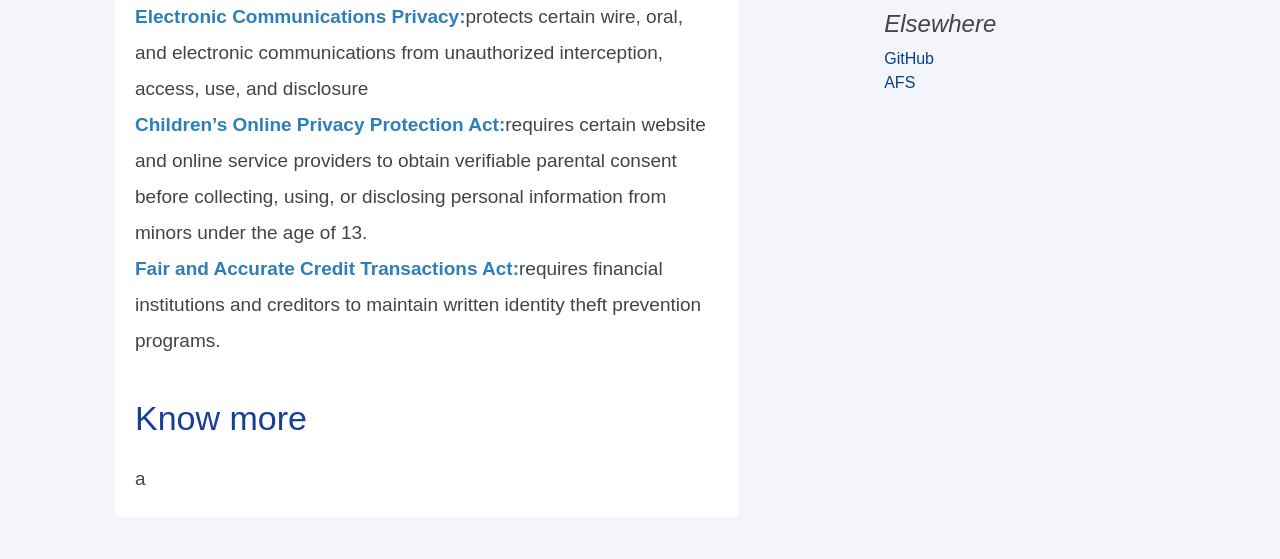
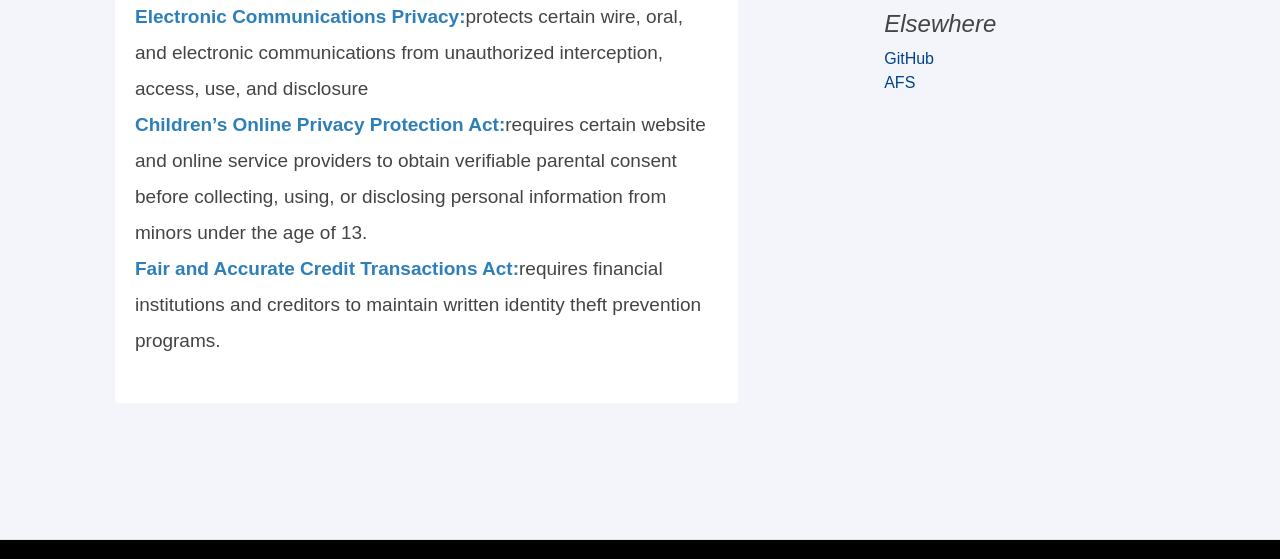
Before and after one commit to Anunez1990/Online-Marketing-and-Data-Privacy, a plain HTML site: page pages/Legal_aspects.html in a window 1280 px wide. Shown: the part 600-1159 px from the top of the page. Drawn offline with nearby package versions, Linux system fonts and the light colour scheme.

```diff
--- a/pages/Legal_aspects.html
+++ b/pages/Legal_aspects.html
@@ -105,10 +105,7 @@
                                 creditors to maintain written identity theft prevention programs.
                             </p>
                             <br>
-                            <h3>Know more</h3>
-                            <p>
-                                a
-                            </p>
+
 
                         </li>
                     </ul>
```
